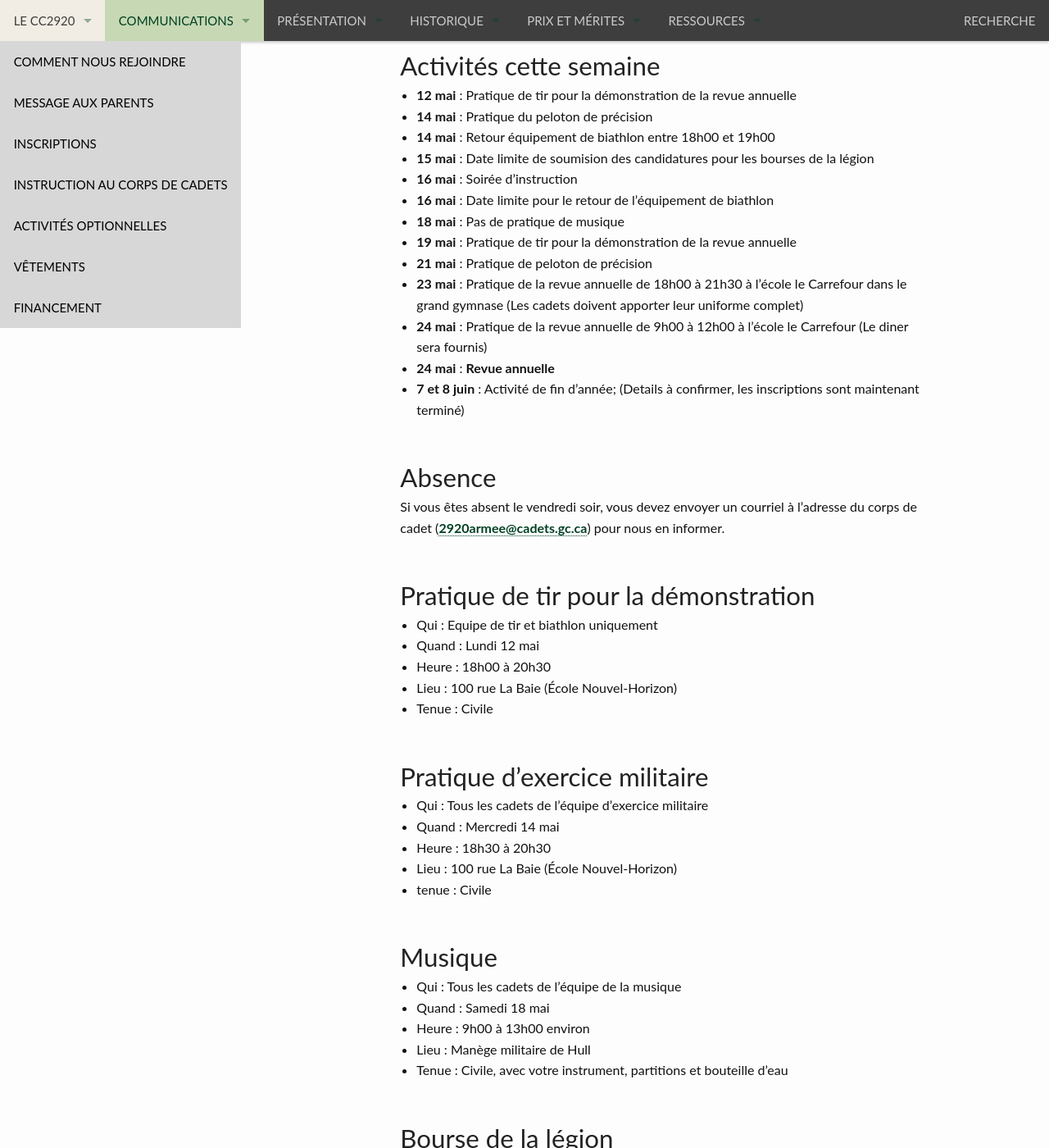
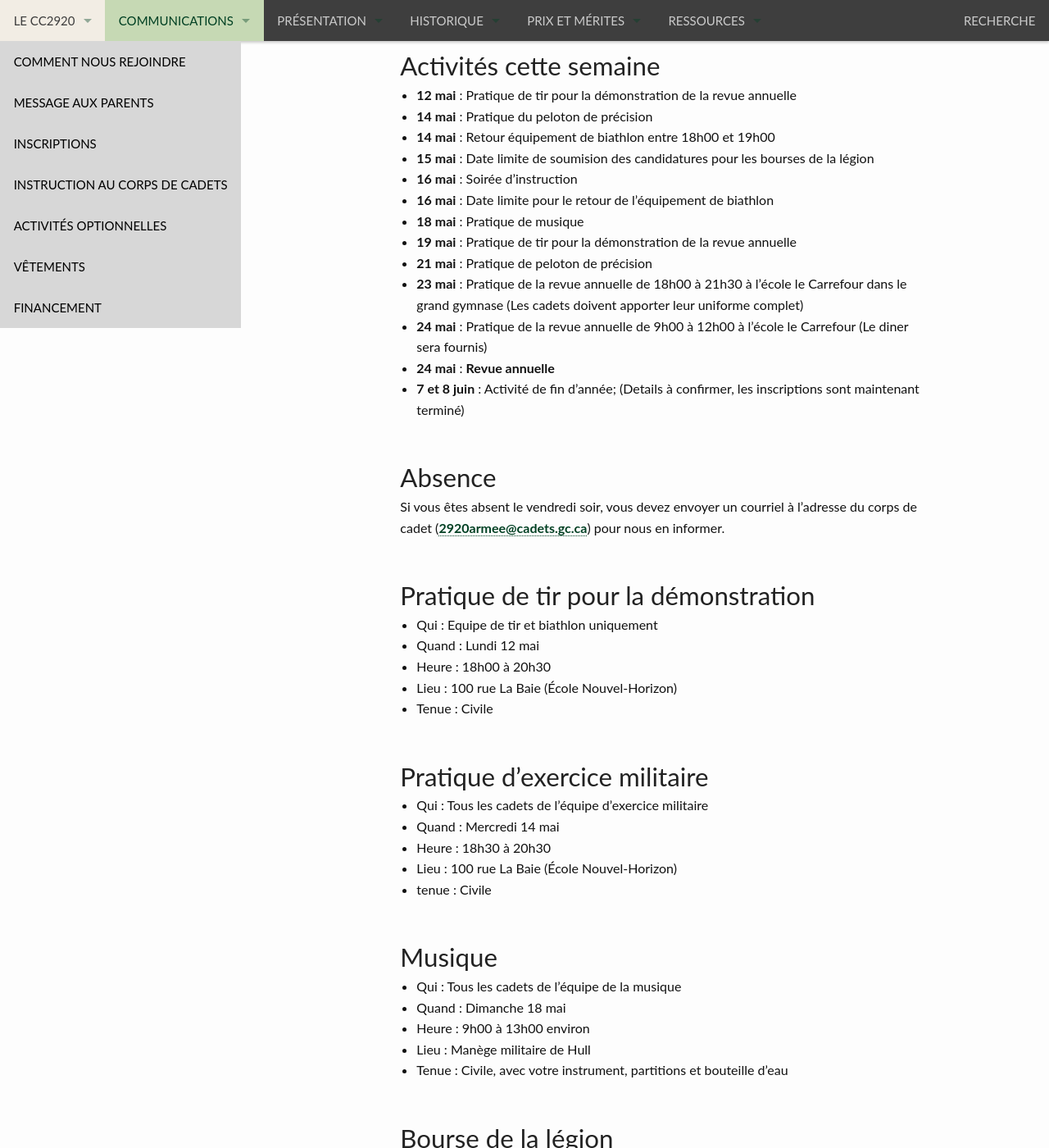
Before and after one commit to CC2920/web, a Jekyll site: the page built from _communications/messages.md, in a window 1280 px wide and 1400 px high, scrolled down 693 px. Shown: the whole window at 82% size. Built offline with Jekyll 4.4.1, drawn with Linux system fonts in a browser that asks for light colours.

Commit message:
Update musique

```diff
--- a/_communications/messages.md
+++ b/_communications/messages.md
@@ -26,7 +26,7 @@ layout: "messages"
 - **15 mai** : Date limite de soumision des candidatures pour les bourses de la légion
 - **16 mai** : Soirée d'instruction
 - **16 mai** : Date limite pour le retour de l'équipement de biathlon
-- **18 mai** : Pas de pratique de musique
+- **18 mai** : Pratique de musique
 - **19 mai** : Pratique de tir pour la démonstration de la revue annuelle
 - **21 mai** : Pratique de peloton de précision
 - **23 mai** : Pratique de la revue annuelle de 18h00 à 21h30 à l'école le Carrefour dans le grand gymnase (Les cadets doivent apporter leur uniforme complet)
@@ -58,7 +58,7 @@ Si vous êtes absent le vendredi soir, vous devez envoyer un courriel à l'adres
 ## Musique
 
 - Qui : Tous les cadets de l'équipe de la musique
-- Quand : Samedi 18 mai
+- Quand : Dimanche 18 mai
 - Heure : 9h00 à 13h00 environ
 - Lieu : Manège militaire de Hull
 - Tenue : Civile, avec votre instrument, partitions et bouteille d'eau
```
